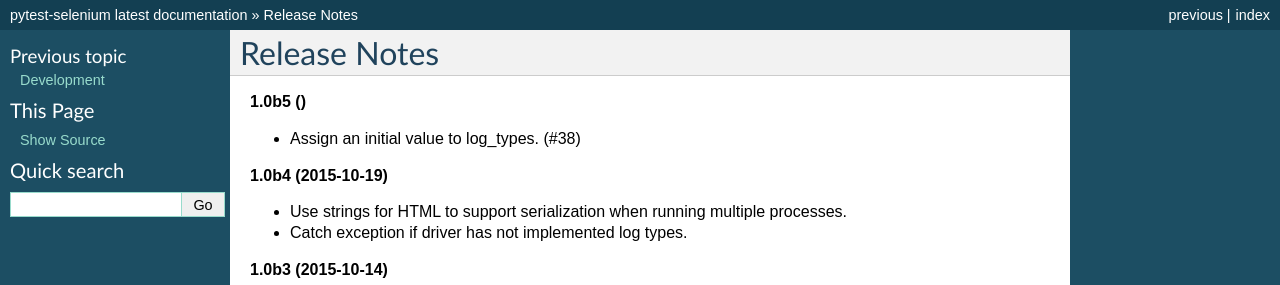
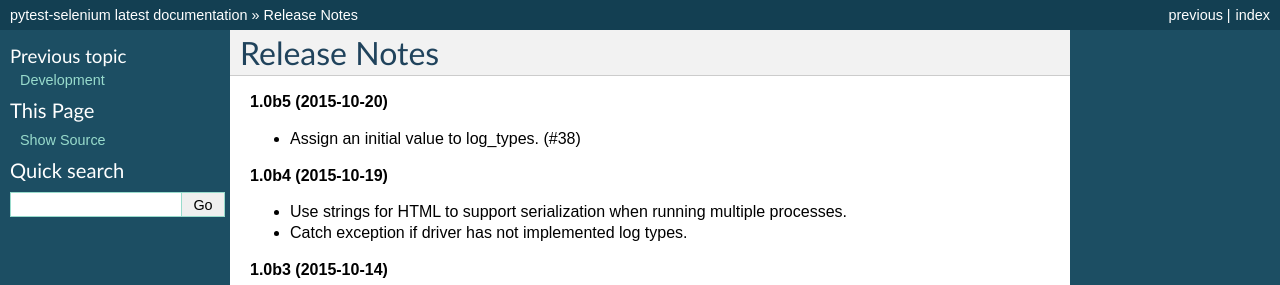
Before and after one commit to pytest-dev/pytest-selenium, a Sphinx documentation site: the page built from docs/news.rst, in a window 1280 px wide. Shown: the top 285 px of the page. Built offline with Sphinx 7.4.7, drawn with Linux system fonts in a browser that asks for light colours.

```diff
--- a/docs/news.rst
+++ b/docs/news.rst
@@ -1,7 +1,7 @@
 Release Notes
 =============
 
-**1.0b5 ()**
+**1.0b5 (2015-10-20)**
 
 * Assign an initial value to log_types. (#38)
 
--- a/setup.py
+++ b/setup.py
@@ -1,7 +1,7 @@
 from setuptools import setup
 
 setup(name='pytest-selenium',
-      version='1.0b4',
+      version='1.0b5',
       description='pytest plugin for Selenium',
       long_description=open('README.rst').read(),
       author='Dave Hunt',
```
